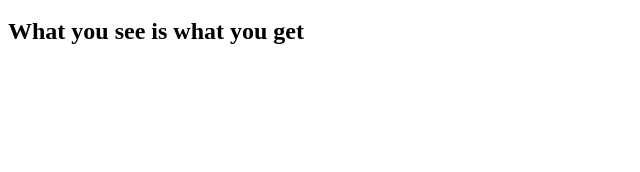
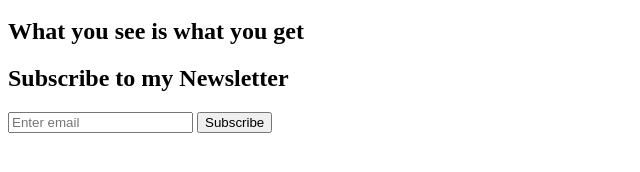
Before and after one commit to ramosyuran/finalgit, a plain HTML site: page index.html in a window 1280 px wide. Shown: the part 136-308 px from the top of the page, without its empty margins (0-640 px from the left). Drawn offline with Linux system fonts and the light colour scheme.

Commit message:
add subscribe area

```diff
--- a/index.html
+++ b/index.html
@@ -26,5 +26,15 @@
         <h1>What you see is what you get</h1>
       </div>
     </section>
+    <section id="newsletter">
+      <div class="container">
+        <h1>Subscribe to my Newsletter</h1>
+        <form>
+          <input type="email" placeholder="Enter email">
+          <button type="submit" class="button_1">Subscribe</button>
+        </form>
+        </div>
+
+    </section>
   </body>
 </html>
```
